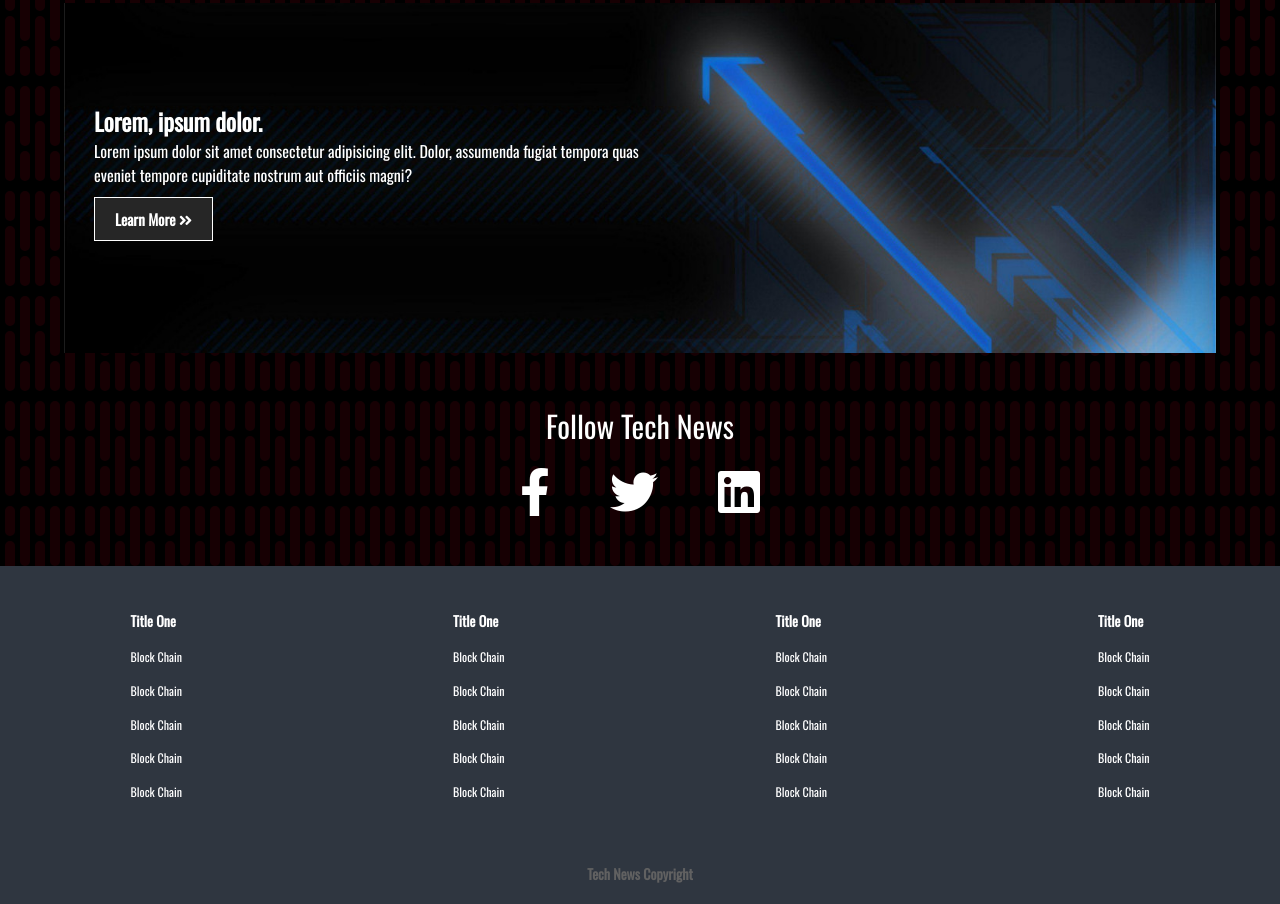
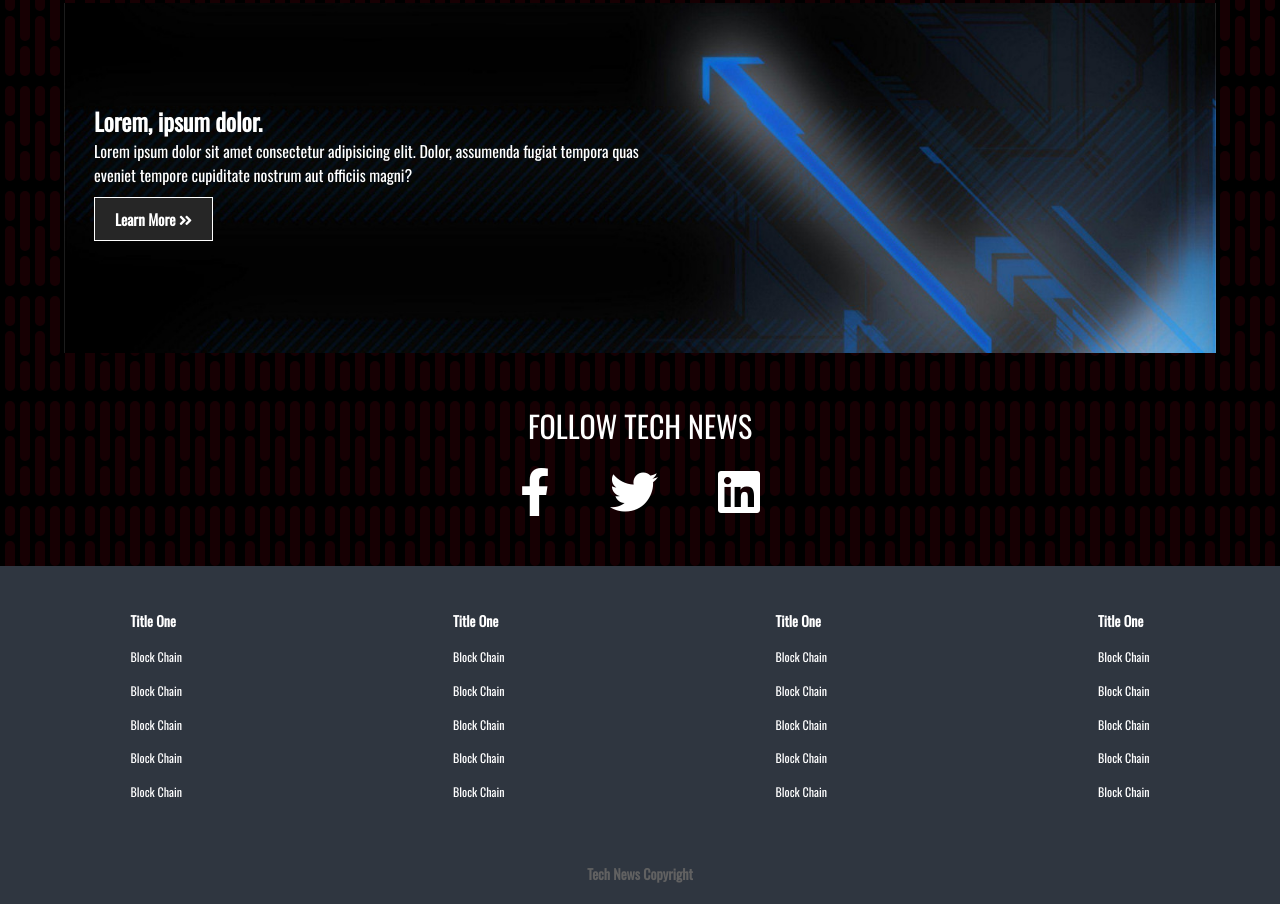
Before and after one commit to elsujeto866/el-sujeto, a plain HTML site: page indice.html in a window 1280 px wide. Shown: the part 1809-2713 px from the top of the page. Drawn offline with nearby package versions, Linux system fonts and the light colour scheme.

Commit message:
Cambio de titulo de prueba

```diff
--- a/indice.html
+++ b/indice.html
@@ -138,7 +138,7 @@
         </section>
 
         <section class="social">
-            <p>Follow Tech News</p>
+            <p>FOLLOW TECH NEWS</p>
             <div class="links">
                 <a href="#">
                     <i class="fab fa-facebook-f"></i>
```
